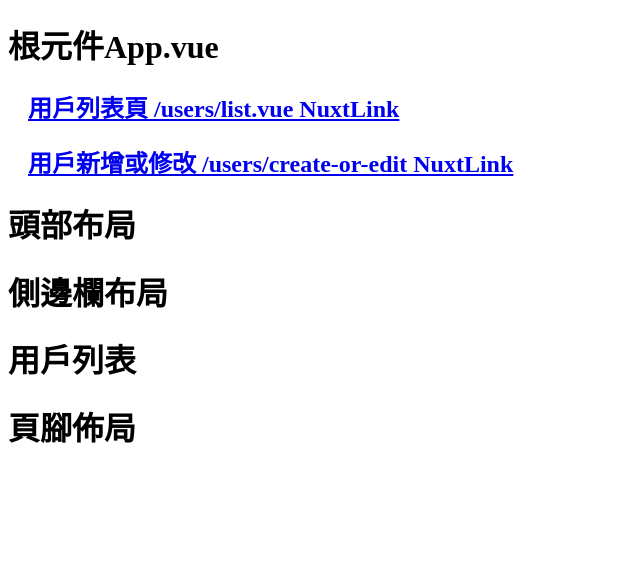
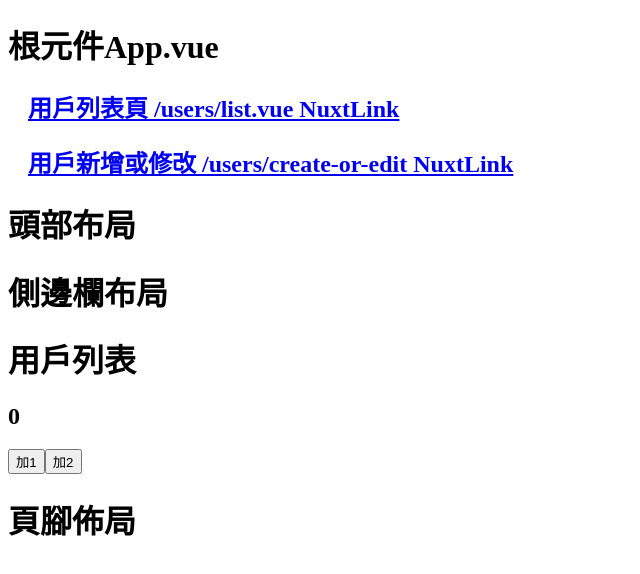
Before and after one commit to adam5096/MyNuxt-01, a Nuxt app: page /users/list in a window 1280 px wide. Shown: the top 574 px of the page, without its empty margins (0-640 px from the left). Built offline with nearby package versions, Linux system fonts and the light colour scheme; no server answers.

Commit message:
Nuxt3-15-狀態管理說明

```diff
--- /dev/null
+++ b/composables/xxx.ts
@@ -0,0 +1 @@
+export const useCounter = () => useState('counter', () => 0)
--- a/pages/users/create-or-edit.vue
+++ b/pages/users/create-or-edit.vue
@@ -1,10 +1,10 @@
 <template>
     <div>
         <h1>create-or-edit</h1>
+        <h2>{{ counter }}</h2>
     </div>
 </template>
-<script lang="ts">
-useHead({
-    title: 'create-or-edit'
-})
+<script lang="ts" setup>
+const counter = useCounter()
+
 </script>
--- a/pages/users/list.vue
+++ b/pages/users/list.vue
@@ -1,7 +1,10 @@
 <template>
-  <div>
-    <h1>用戶列表</h1>
-  </div>
+    <div>
+        <h1>用戶列表</h1>
+        <h2>{{ counter }}</h2>
+        <button @click="counter++">加1</button>
+        <button @click="addCounter">加2</button>
+    </div>
 </template>
 
 <script lang="ts" setup>
@@ -10,12 +13,16 @@
 // useFetch('/api/aaaa').then(res => {
 //     console.log(res);
 // })
-useFetch('/api/dddd', {
-    method: 'POST',//請求方法
-    body: { account: 'acc', password: 'password' }// 請求主體夾帶參數
-}).then(res => {
-    console.log(res);
-})
+// useFetch('/api/dddd', {
+//     method: 'POST',//請求方法
+//     body: { account: 'acc', password: 'password' }// 請求主體夾帶參數
+// }).then(res => {
+//     console.log(res);
+// })
+const counter = useCounter()
+const addCounter = () => {
+    counter.value = counter.value+2
+}
 </script>
 
 <style>
```
